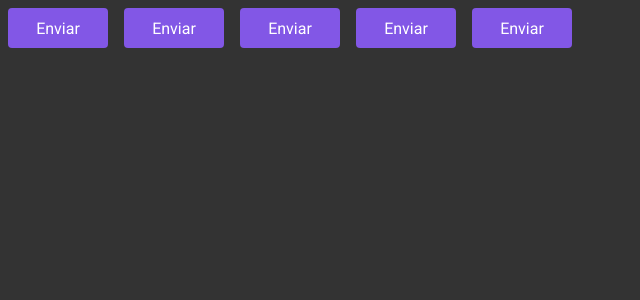
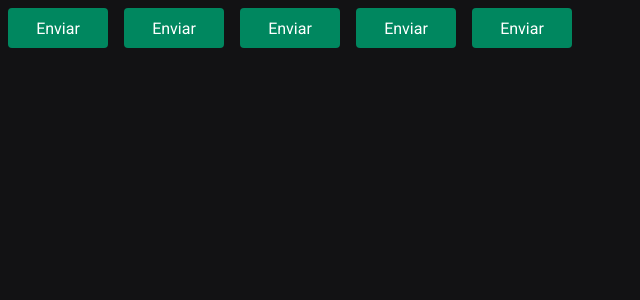
Before and after one commit to Ciro-TI-System/Timer, a React (Vite) app: page / in a window 1280 px wide. Shown: the top 300 px of the page, without its empty margins (0-640 px from the left). Built offline with nearby package versions, Linux system fonts and the light colour scheme.

Commit message:
Configuring the colors
Configuring the colors that will be used by the application.

```diff
--- a/index.html
+++ b/index.html
@@ -4,8 +4,8 @@
 <head>
   <meta charset="UTF-8" />
 
-  <link rel="preconnect" href="https://fonts.googleapis.com">
-  <link rel="preconnect" href="https://fonts.gstatic.com" crossorigin>
+  <link rel="preconnect" href="https://fonts.googleapis.com" />
+  <link rel="preconnect" href="https://fonts.gstatic.com" crossorigin />
 
   <meta name="viewport" content="width=device-width, initial-scale=1.0" />
 
--- a/src/components/Button.styles.ts
+++ b/src/components/Button.styles.ts
@@ -20,7 +20,7 @@ export const ButtonContainer = styled.button<ButtonContainerProps>`
   border: 0;
   margin: 8px;
 
-  background-color: ${(props) => props.theme.primary};
+  background-color: ${(props) => props.theme["green-500"]};
   color: ${(props) => props.theme.white};
 
   /* ${(props) => {
--- a/src/styles/global.ts
+++ b/src/styles/global.ts
@@ -6,10 +6,17 @@ export const GlobalStyle = createGlobalStyle`
     padding: 0;
     box-sizing: border-box;
   }
+
+:focus{
+  outline: 0;
+  box-shadow: 0 0 0 2px ${(props) => props.theme["green-500"]};
+}
+
   body {
-    background: #333;
-    color: #FFF;
+    background: ${(props) => props.theme["gray-900"]};
+    color: ${(props) => props.theme["gray-300"]};
   }
+
   body, input, textarea, button {
     font-family: 'Roboto', sans-serif;
     font-weight: 400;
--- a/src/styles/themes/default.ts
+++ b/src/styles/themes/default.ts
@@ -1,5 +1,21 @@
 export const defaultTheme = {
   white: "#FFF",
-  primary: "#8257e6",
-  secondary: "orange",
+
+  "gray-100": "#E1E1E6",
+  "gray-300": "#C4C4CC",
+  "gray-400": "#8D8D99",
+  "gray-500": "#7C7C8A",
+  "gray-600": "#323238",
+  "gray-700": "#29292E",
+  "gray-800": "#202024",
+  "gray-900": "#121214",
+
+  "green-300": "#00B37E",
+  "green-500": "#00875F",
+  "green-700": "#015F43",
+
+  "red-500": "#AB222E",
+  "red-700": "#7A1921",
+
+  "yellow-500": "#FBA94C",
 };
```
Also changed, not shown: 1 other file (tests, documents, lock files or other folders).
